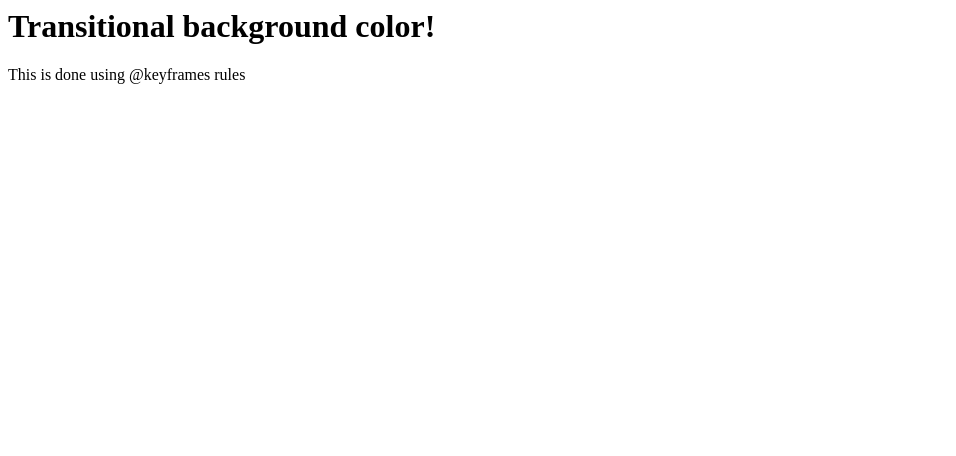
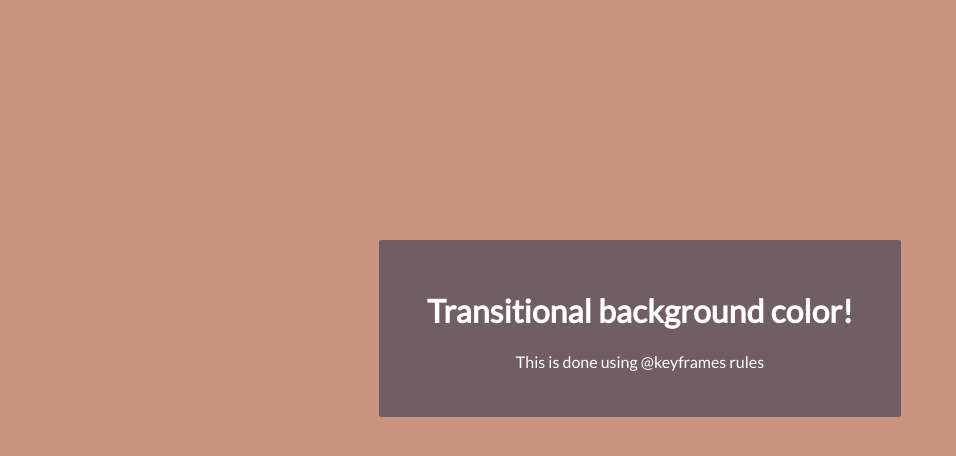
Before and after one commit to M-erb/transitional-background-color, a plain HTML site: page index.html in a window 1280 px wide. Shown: the whole page, without its empty margins (0-956 px from the left). Drawn offline with Linux system fonts and the light colour scheme.

Commit message:
Update index.html

```diff
--- a/index.html
+++ b/index.html
@@ -1,6 +1,11 @@
+<html>
+<head>
+  <link rel="stylesheet" tyle="text/style" href="style.css">
+</head>
 <body>
   <div id="title">
     <h1>Transitional background color!</h1>
     <p>This is done using @keyframes rules</p>
   </div>
 </body>
+</html>
```
